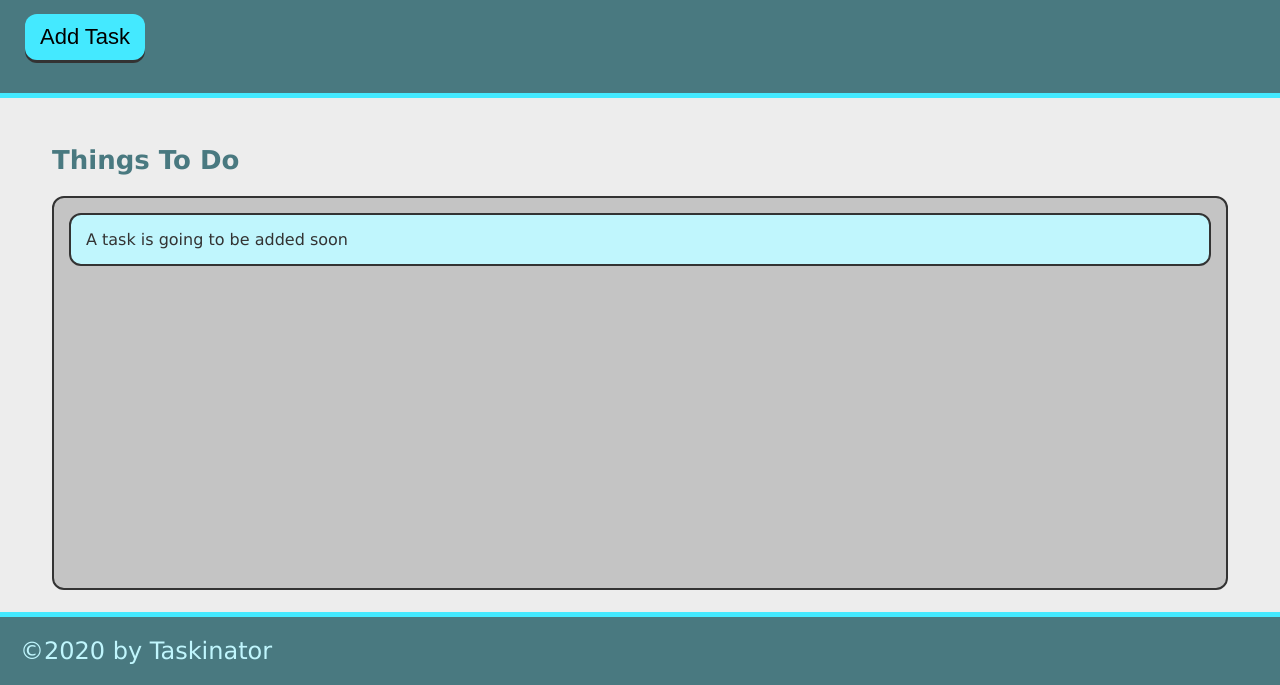
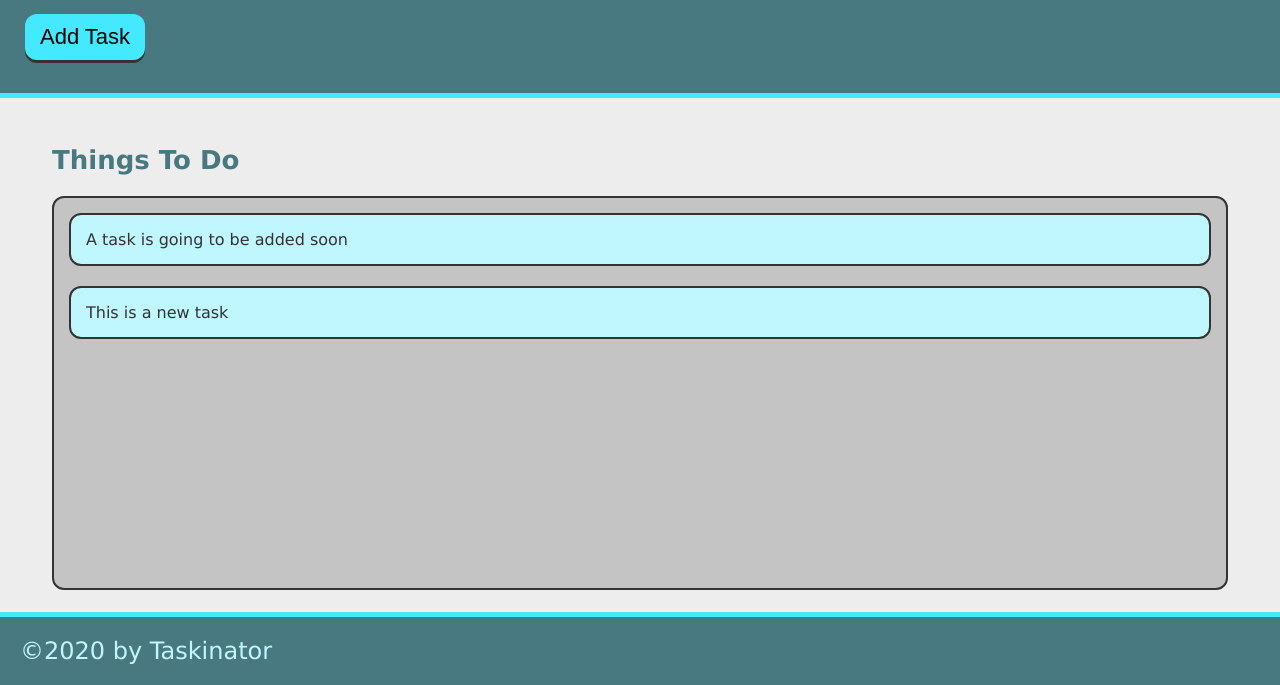
Before and after one commit to Calterat/taskinator, a plain HTML site: page index.html in a window 1280 px wide. Both pictures are taken after a click on the button "Add Task". Shown: the part 115-800 px from the top of the page. Drawn offline with Linux system fonts and the light colour scheme.

Commit message:
Added ability to add new tasks

```diff
--- a/assets/js/script.js
+++ b/assets/js/script.js
@@ -0,0 +1,12 @@
+const buttonEL = document.querySelector("#save-task");
+const tasksToDoEl = document.querySelector("#tasks-to-do");
+
+
+const createTaskHandler = () => {
+    let taskItemsEl = document.createElement("li");
+    taskItemsEl.textContent = "This is a new task";
+    taskItemsEl.className = "task-item";
+    tasksToDoEl.appendChild(taskItemsEl);
+}
+
+buttonEL.addEventListener("click", createTaskHandler);
--- a/index.html
+++ b/index.html
@@ -11,12 +11,12 @@
     <header>
         <h1 class="page-title">Taskinator</h1>
         <p>Click the button below to add a new task!</p>
-        <button class="btn">Add Task</button>
+        <button class="btn" id="save-task">Add Task</button>
     </header>
     <main class="page-content">
         <section class="task-list-wrapper">
             <h2 class="list-title">Things To Do</h2>
-            <ul class="task-list">
+            <ul class="task-list" id="tasks-to-do">
                 <li class="task-item">A task is going to be added soon</li>
             </ul>
         </section>
```
